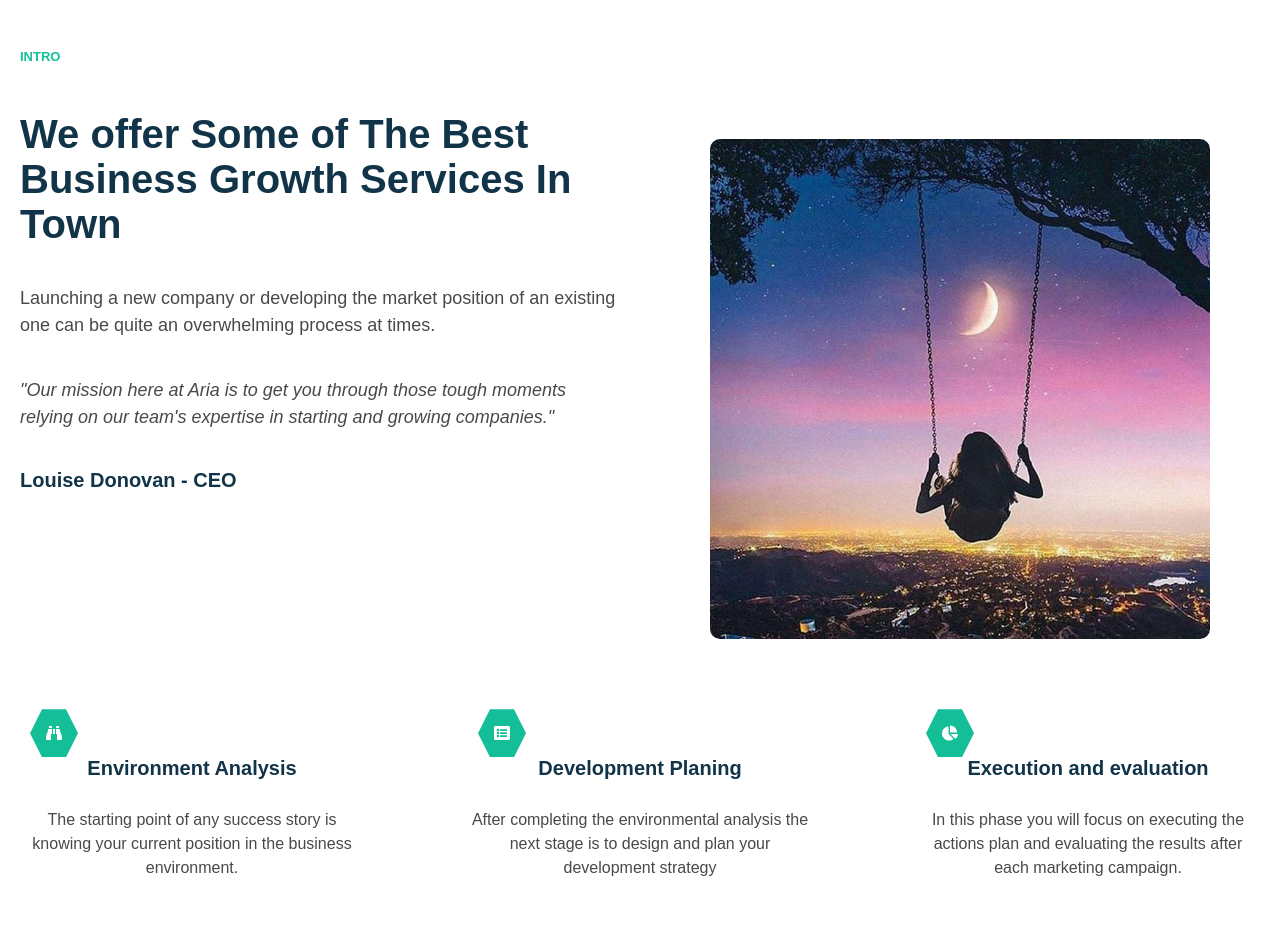
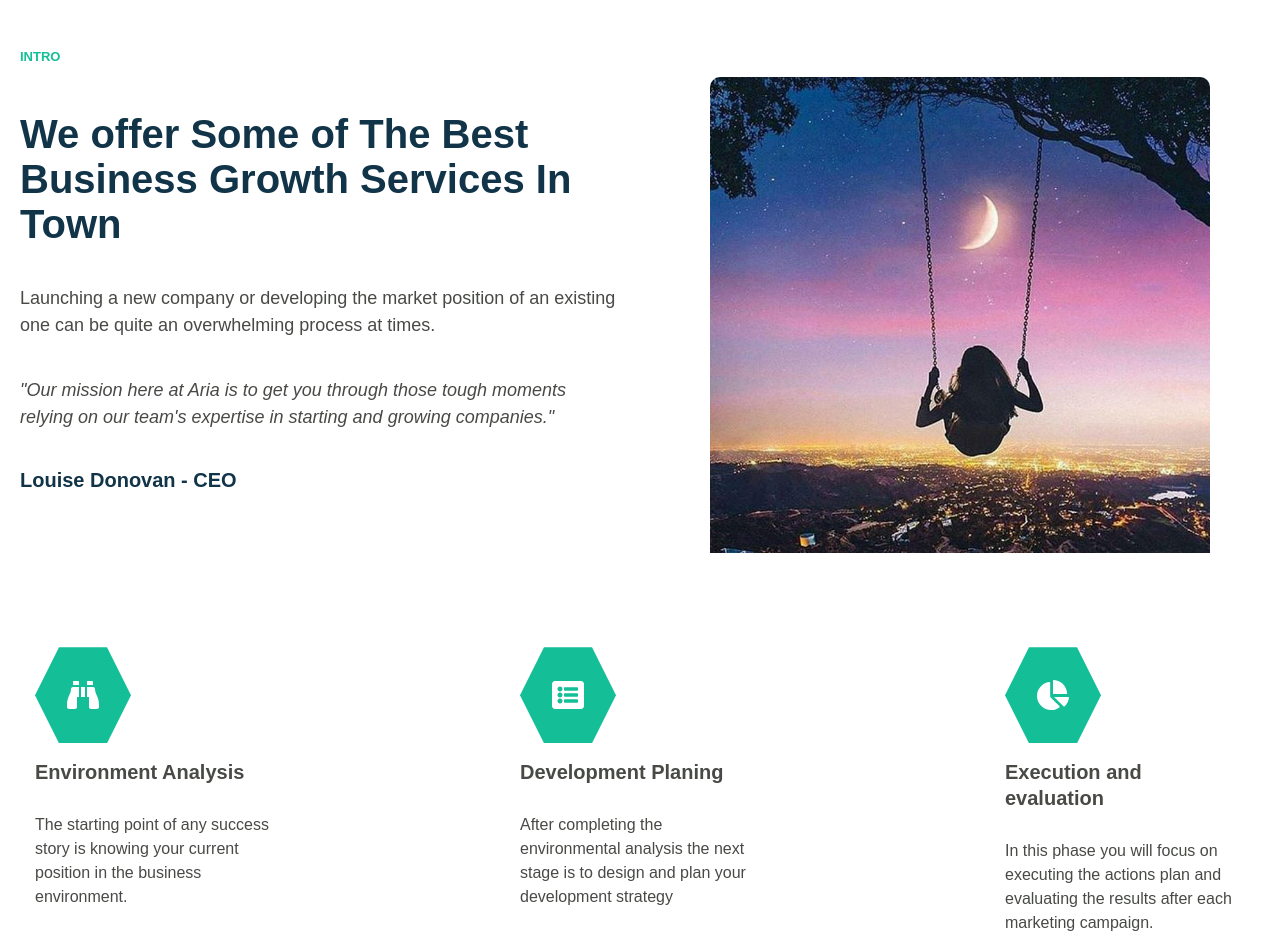
Before and after one commit to Sudhanshu-Ambastha/Responsive-Landingpage-Reactjs-Scss, a React (Create React App) app in the folder landingpage/: page / in a window 1280 px wide. Shown: the part 1000-1952 px from the top of the page. Built offline with nearby package versions, Linux system fonts and the light colour scheme.

Commit message:
🚫incomplete project section and some error in different section also needs to get resolved

```diff
--- a/landingpage/src/Components/intro/intro.scss
+++ b/landingpage/src/Components/intro/intro.scss
@@ -26,37 +26,47 @@
   display: flex;
   justify-content: space-between;
   margin-top: 50px;
+  position: relative;
+  width: 100%;
+  padding-right: 15px;
+  padding-left: 15px;
+  box-sizing: border-box;
+  text-align: left;
 }
 
 .lp_skill-card {
   flex-basis: 30%;
-  text-align: center;
-  margin-bottom: 30px;
+  text-align: left;
+  vertical-align: top;
+  margin-bottom: 2.5rem;
   box-sizing: border-box;
   padding: 20px;
+  border: none;
   border-radius: 10px;
+  word-wrap: break-word;
+  display: inline-block;
+  max-width: 17.5rem;
+  position: relative;
 
   span {
     display: flex;
     align-items: center;
-    justify-content: flex-start;
+    justify-content: center;
     padding: 1.5rem 1rem;
-    width: 3rem;
-    height: 3rem;
+    width: 6rem;
+    height: 6rem;
     clip-path: polygon(25% 0%, 75% 0%, 100% 50%, 75% 100%, 25% 100%, 0% 50%);
     background-color: $light-green-color;
     color: $white;
     font-size: 2rem;
-    line-height: 1rem;
-    margin-bottom: 0px;
-    margin-left: 10px;
+    line-height: 6rem;
+    margin-bottom: 1rem;
     font: 900;
   }
 
   h4 {
-    font-size: 1.25rem;
-    font-weight: bold;
-    color: $dark-green-color;
+    font: 700 1.25rem/1.625rem "Montserrat", sans-serif;
+    color: $dark-gray-color;
     margin-bottom: 10px;
   }
 
@@ -69,12 +79,16 @@
 }
 
 .lp_container {
-  padding-top: 6.875rem;
+  padding-top: 3rem;
   display: flex;
+  flex-direction: column;
+  word-wrap: break-word;
   justify-content: center;
   align-items: center;
   margin-top: 50px;
   position: relative;
+  background-clip: border-box;
+  border-radius: 0.25rem;
 
   .girlswing-wrapper {
     overflow: hidden;
@@ -94,6 +108,8 @@
     background-size: cover;
     transition: transform 0.3s ease-out; /* Smooth transition */
     cursor: pointer;
+    border: none;
+    margin-top: -3rem;
   }
 
   .Girlswing:hover {
--- a/landingpage/src/Components/project/Project.jsx
+++ b/landingpage/src/Components/project/Project.jsx
@@ -6,7 +6,7 @@ const Project = () => (
  <div className="lp_headers_section_padding" id="home">
   <section>
     <span class="section-title">PROJECTS</span>
-          <h3>Projects That We've Proud of</h3>
+          <h2>Projects That We've Proud of</h2>
           <div class="category-list-container">
             <ul>
               <li>
@@ -28,7 +28,7 @@ const Project = () => (
           </div>
           <div class="project-list-container">
           <div className="project-item-container">
-            <div class="project-item p-1">
+            <div class="project-item-p-1">
             <h3>Online Banking</h3>
             </div>
           </div>
@@ -38,32 +38,32 @@ const Project = () => (
             </div>
           </div>
           <div className="project-item-container">
-            <div class="project-item p-3">
+            <div class="project-item-p-3">
               <h3>BoomBap Audio</h3>
             </div>
           </div>
           <div className="project-item-container">
-            <div class="project-item p-4">
+            <div class="project-item-p-4">
             <h3>Van Moose</h3>
             </div>
           </div>
           <div className="project-item-container">
-            <div class="project-item p-5">
+            <div class="project-item-p-5">
             <h3>Jay Moments</h3>
             </div>
           </div>
           <div className="project-item-container">
-            <div class="project-item p-6">
+            <div class="project-item-p-6">
             <h3>Spark Events</h3>
             </div>
           </div>
           <div className="project-item-container">
-            <div class="project-item p-7">
+            <div class="project-item-p-7">
             <h3>Casual Wear</h3>
             </div>
           </div>
           <div className="project-item-container">
-            <div class="project-item p-8">
+            <div class="project-item-p-8">
             <h3>Zazoo Apps</h3>
             </div>
           </div>
@@ -79,7 +79,7 @@ const Project = () => (
             <div className="team-member-container">
             <div className="square-container" >
             <div className="profile-picture">
-              <img src="https://xsgames.co/randomusers/assets/avatars/male/77.jpg" alt="Member 1" loading="lazy" />
+              <img src="https://xsgames.co/randomusers/assets/avatars/male/2.jpg" alt="Member 1" loading="lazy" />
               </div>
               </div>
               <p>John Whitelong</p>
--- a/landingpage/src/Components/project/project.scss
+++ b/landingpage/src/Components/project/project.scss
@@ -31,6 +31,22 @@
   text-transform: uppercase;
   text-align: center;
 
+  .h2 {
+    text-align: center;
+    margin-bottom: 3.25rem;
+    margin-left: auto;
+    margin-right: auto;
+    margin-top: 0;
+    box-sizing: border-box;
+    font: {
+      weight: 700;
+      size: 1.75rem;
+      line-height: 2.125rem;
+      family: "Montserrat", sans-serif;
+    }
+    color: var(--dark-gray-color);
+  }
+
   .h3 {
     text-align: center;
     margin-bottom: 3.25rem;
@@ -43,10 +59,9 @@
     color: var(--dark-gray-color);
   }
 }
-
 .category-list-container {
   display: flex;
-  justify-content: left;
+  justify-content: center;
   margin-bottom: 2rem;
 
   ul {
@@ -96,6 +111,26 @@
   align-items: center;
   justify-content: center;
   margin-bottom: 1rem;
+  transition: transform 0.3s ease;
+
+  &:hover {
+    transform: scale(1.1);
+
+    .h3 {
+      opacity: 1;
+      transition: opacity 0.3s ease;
+    }
+  }
+
+  .h3 {
+    font-size: 1.25rem;
+    font-weight: 700;
+    margin-bottom: 0.5rem;
+    align-content: center;
+    color: var(--white);
+    opacity: 0;
+    transition: opacity 0.3s ease;
+  }
 }
 
 .project-item-p-1 {
@@ -171,6 +206,17 @@
   padding-bottom: 3.375rem;
   background-color: var(--white);
   text-align: center;
+  display: flex;
+  flex: 0 0 100%;
+  max-width: 100%;
+  flex-wrap: wrap;
+  justify-content: space-around;
+  position: relative;
+  padding-left: 15px;
+  padding-right: 15px;
+  box-sizing: border-box;
+  text-align: center;
+  font: 400 1rem/1.5625rem "Open Sans", sans-serif;
 
   h3 {
     font: {
@@ -195,15 +241,20 @@
       line-height: 1.5625rem;
       family: "Open Sans", sans-serif;
     }
-    margin-bottom: 3.5rem;
+    margin-bottom: 4px;
     color: var(--dark-gray-color);
   }
 }
 
 .team-member-container {
-  display: flex;
-  flex-wrap: wrap;
-  justify-content: space-around;
+  display: inline-block;
+  // flex-wrap: wrap;
+  // justify-content: space-around;
+  margin-bottom: 3.5rem;
+  box-sizing: border-box;
+  text-align: center;
+  padding-top: 6.375rem;
+  padding-bottom: 3.375rem;
 }
 
 .team-member {
@@ -244,7 +295,7 @@
 
 .social-links {
   display: flex;
-  justify-content: space-around;
+  justify-content: center;
   align-items: center;
   width: 100%;
 }
--- a/landingpage/src/Components/services/services.scss
+++ b/landingpage/src/Components/services/services.scss
@@ -39,7 +39,7 @@
     text-align: center;
     margin: 20px;
     background-color: $white;
-    border-radius: 10px;
+    border-radius: 1px solid $light-grey-border-color;
 
     h4 {
       font-size: 20px;
--- a/landingpage/src/variables.module.scss
+++ b/landingpage/src/variables.module.scss
@@ -7,7 +7,7 @@ $dark-gray-color: #484a46;
 $light-gray-color: #787976;
 $disabled-nav-content-color: #c1cace;
 $light-grey-border-color: #ebe8e8;
-$white: #ffffff;
+$white: #fff;
 $disabled-color: #e9ecef;
 $dark-white-color: #dfe5ec;
 $form-input-bg-color: #2a5d77;
```
